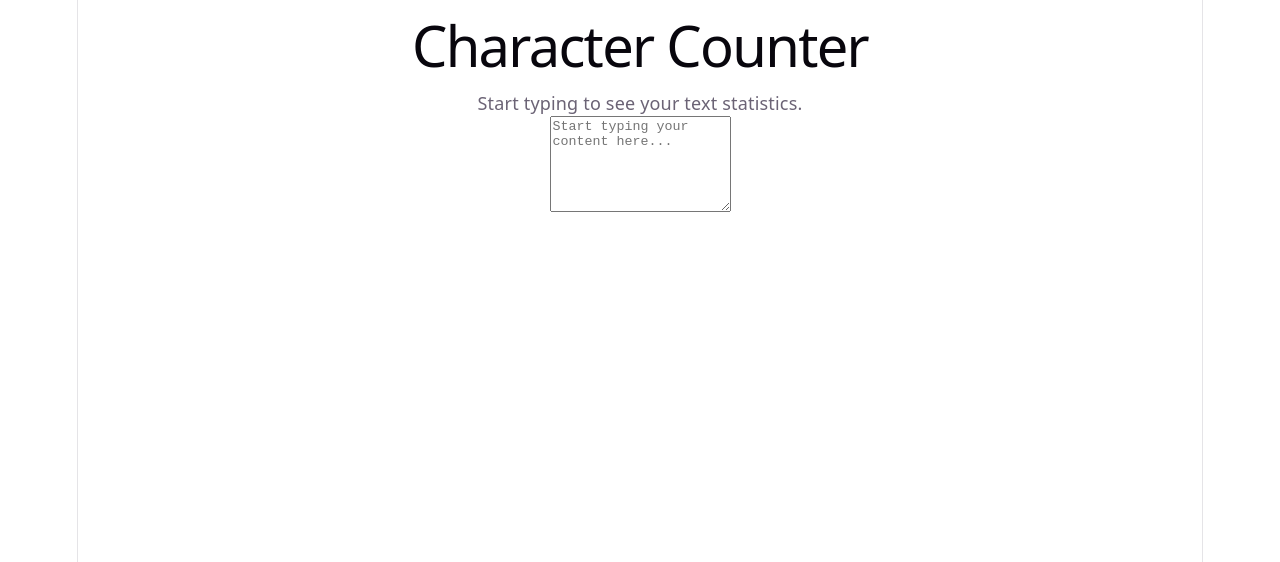
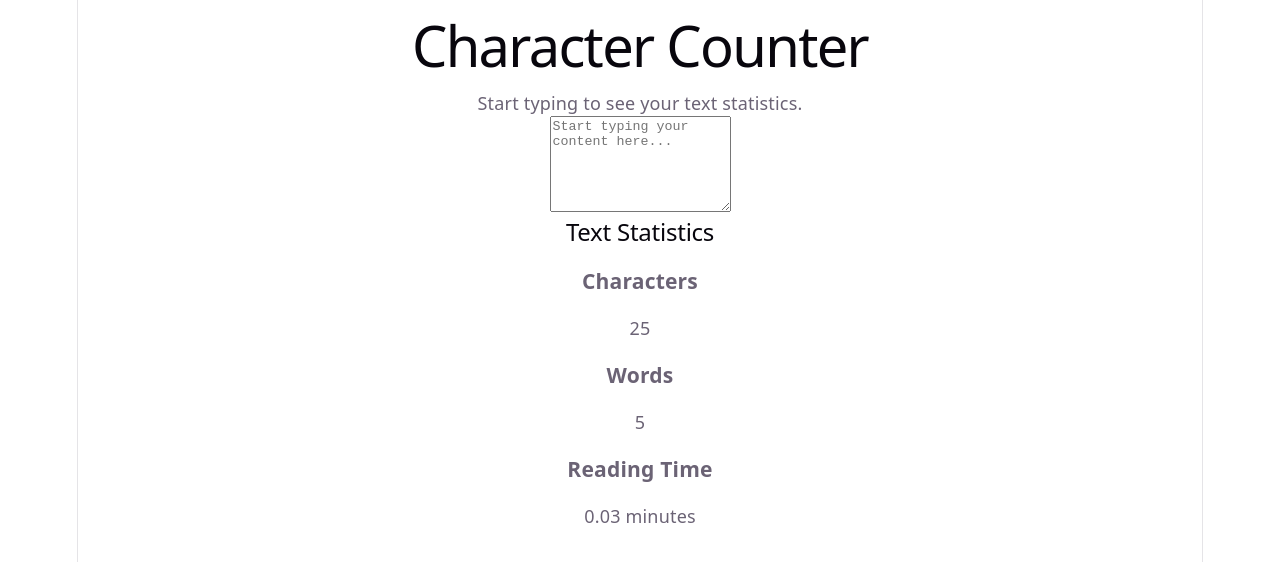
Before and after one commit to BallNChain24FEnd/AshleyWhite-Lab-9.2_state-events-charactercounter, a React (Vite) app: page / in a window 1280 px wide. Shown: the top 562 px of the page. Built offline with nearby package versions, Linux system fonts and the light colour scheme.

Commit message:
Commit 4: Implemented StatsDisplay component

```diff
--- a/src/App.tsx
+++ b/src/App.tsx
@@ -1,4 +1,5 @@
 import TextInput from "./components/TextInput/TextInput";
+import StatsDisplay from "./components/StatsDisplay/StatsDisplay";
 
 export default function App() {
 
@@ -7,12 +8,21 @@ export default function App() {
     console.log("Current text:", text);
   }
 
+  // Sample statistics
+  const stats = {
+    characterCount: 25,
+    wordCount: 5,
+    readingTime: 0.03,
+  };
+
   return (
     <div>
       <h1>Character Counter</h1>
       <p>Start typing to see your text statistics.</p>
 
       <TextInput onTextChange={handleTextChange} />
+
+      <StatsDisplay stats={stats} />
     </div>
   );
 }
--- a/src/components/StatsDisplay/StatsDisplay.tsx
+++ b/src/components/StatsDisplay/StatsDisplay.tsx
@@ -0,0 +1,30 @@
+import type { StatsDisplayProps } from "../../types";
+
+export default function StatsDisplay({
+  stats,
+  showReadingTime = true,
+}: StatsDisplayProps) {
+
+  return (
+    <section>
+      <h2>Text Statistics</h2>
+
+      <div>
+        <h3>Characters</h3>
+        <p>{stats.characterCount}</p>
+      </div>
+
+      <div>
+        <h3>Words</h3>
+        <p>{stats.wordCount}</p>
+      </div>
+
+      {showReadingTime && (
+        <div>
+          <h3>Reading Time</h3>
+          <p>{stats.readingTime.toFixed(2)} minutes</p>
+        </div>
+      )}
+    </section>
+  );
+}
```
